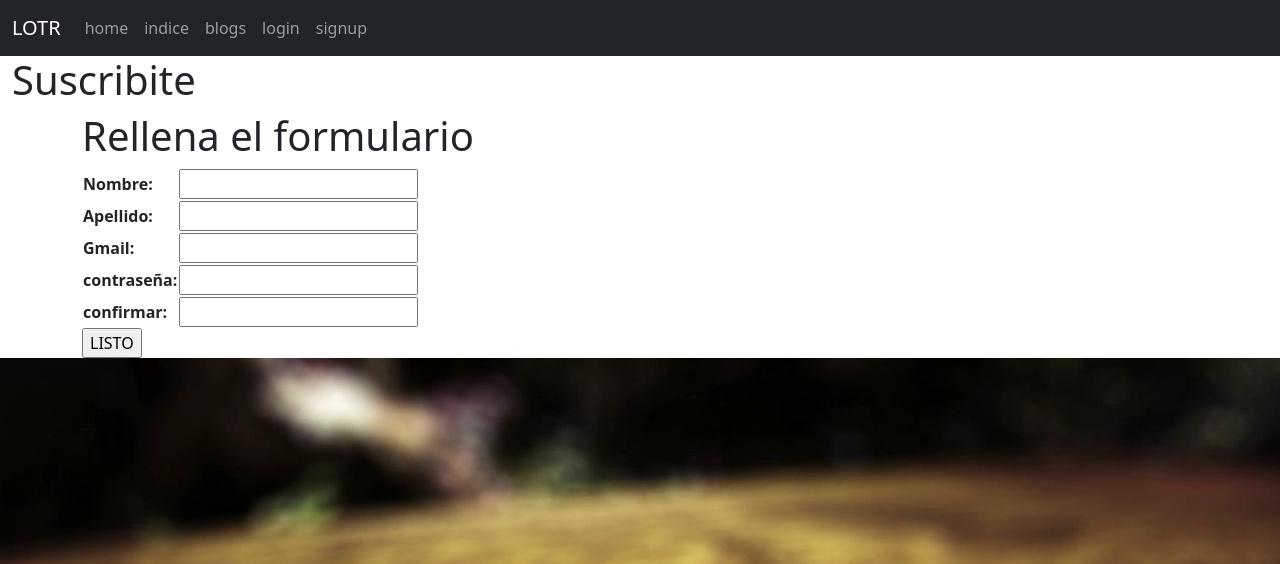
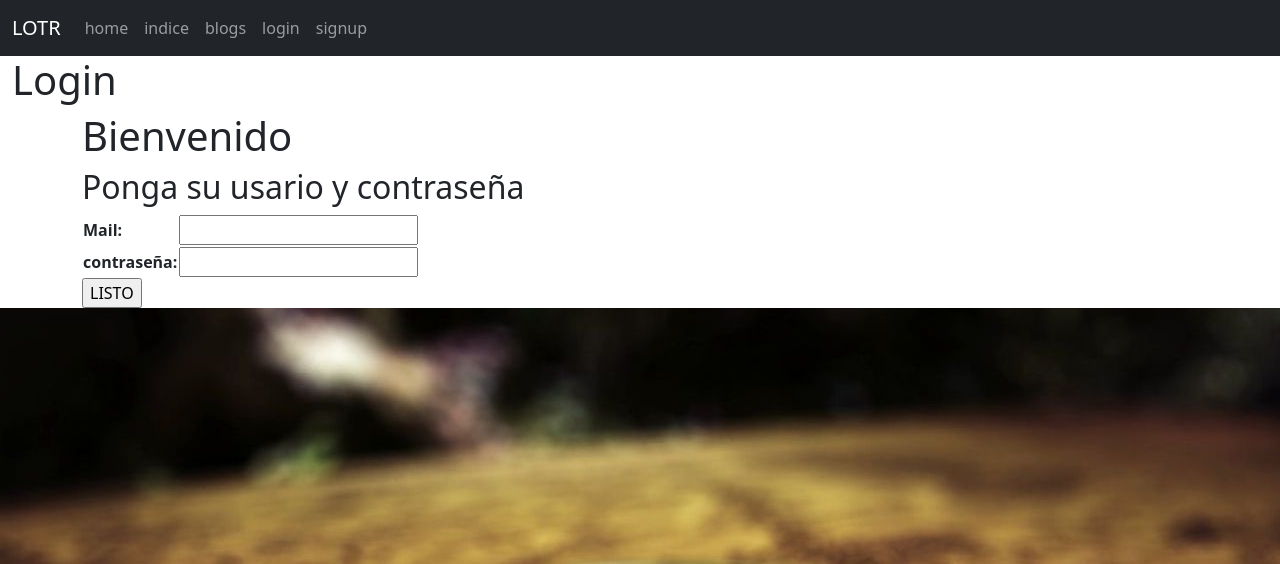
Before and after one commit to FFenix43/ProyectoFinalCoder, a Django app: page /LOTR/ in a window 1280 px wide; the page is wider, and only the part inside the window is pictured. Shown: the top 564 px of that part. Run offline with Django 4.2, Linux system fonts and the light colour scheme; some libraries are stand-ins or nearby versions.

Commit message:
actualizacion

```diff
--- a/LOTR/forms.py
+++ b/LOTR/forms.py
@@ -7,3 +7,7 @@ class SignupForm(forms.Form):
     gmail=forms.EmailField()
     contra=forms.CharField(label="contraseña", widget=forms.PasswordInput, strip=False)
     confirmar=forms.CharField(label="confirmar", widget=forms.PasswordInput, strip=False)
+
+class LoginForm(forms.Form):
+    mail=forms.CharField(max_length=50)
+    contra=forms.CharField(label="contraseña", widget=forms.PasswordInput, strip=False)
--- a/LOTR/templates/home.html
+++ b/LOTR/templates/home.html
@@ -7,5 +7,7 @@
 
 
 {% block content %}
-<h1>contenido de Pagina home</h1>
+<h1>Bienvenido {{ nombre }}</h1>
+
+{{ mensaje }}
 {% endblock %}
--- a/LOTR/templates/login.html
+++ b/LOTR/templates/login.html
@@ -7,5 +7,17 @@
 
 
 {% block content %}
-<h1>Login</h1>
+<h1>Bienvenido</h1>
+<h2>Ponga su usario y contraseña</h2>
+<form action="{% url 'login' %}" method="post"> {% csrf_token %}
+
+    <table>
+
+        {{ form.as_table }}
+
+    </table>
+
+    <input type="submit" value="LISTO">
+
+    </form>
 {% endblock %}
--- a/LOTR/urls.py
+++ b/LOTR/urls.py
@@ -5,8 +5,8 @@ from LOTR.views import *
 urlpatterns = [
     path('home/', home, name="home"),
     path('about me/', AboutMe, name= "aboutme"),
-    path('login/', login, name= "login"),
-    path('', signup, name= "signup"),
+    path('', login, name= "login"),
+    path('signup/', signup, name= "signup"),
     path('indice/', indice, name= "indice"),
     path('blogs/', blogs, name= "blogs"),
 ]
--- a/LOTR/views.py
+++ b/LOTR/views.py
@@ -2,20 +2,36 @@ from django.shortcuts import render
 #from .models import
 from django.http import HttpRequest, HttpResponse
 from django.shortcuts import render
-from LOTR.forms import SignupForm
+from LOTR.forms import SignupForm, LoginForm
 from LOTR.models import Registro
+
+from django.contrib.auth.decorators import login_required
 # Create your views here.
 
 
-
+@login_required
 def AboutMe(request):
     return render(request, "aboutme.html")
-
+@login_required
 def home(request):
     return render(request, "home.html")
 
 def login(request):
-    return render(request, "login.html")
+    if request.method=="POST":
+        formulario=LoginForm(request.POST)
+        if formulario.is_valid():
+            informacion=formulario.cleaned_data
+            mail=informacion["mail"]
+            contrase=informacion["contra"]
+            return render(request, "home.html", {"nombre": mail})
+
+
+
+    else:
+        formulario=LoginForm()
+        return render(request, "login.html", {"form":formulario})
+
+
 
 def signup(request):
 
@@ -29,9 +45,9 @@ def signup(request):
             contrase=informacion["contra"]
             confir=informacion["confirmar"]
             if contrase==confir:
-                usuario=Registro(nombre=nom,apellido=ape,gmail=mail,contraseña=contrase,confirmar=confir)
+                usuario=Registro(nombre=nom,apellido=ape,gmail=mail,contraseña=contrase)
                 usuario.save()
-                return render(request, "home.html")
+                return render(request, "home.html", {"mensaje": "Suscripcion exitosa!", "nombre": nom})
             else:
                 return render(request, "signup.html", {"mensaje": "deben coincidir las contraseñas"})
 
@@ -39,9 +55,9 @@ def signup(request):
         formulario=SignupForm()
         return render(request, "signup.html", {"form":formulario})
 
-
+@login_required
 def blogs(request):
     return render(request, "blogs.html")
-
+@login_required
 def indice(request):
     return render(request, "indice.html")
```
Also changed, not shown: LOTR/models.py (+9 -0 lines), db.sqlite3.
